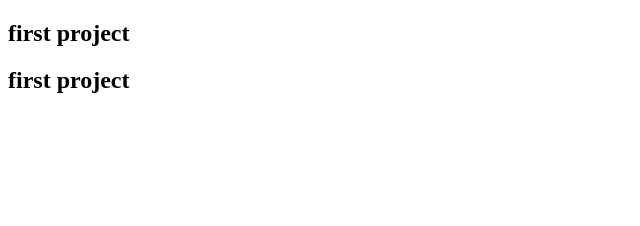
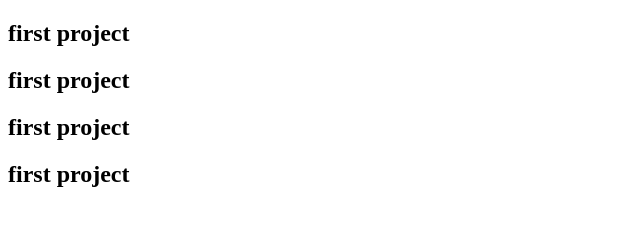
Before and after one commit to abin-54455/intership-1, a plain HTML site: page index.html in a window 1280 px wide. Shown: the whole page, without its empty margins (0-640 px from the left). Drawn offline with Linux system fonts and the light colour scheme.

Commit message:
update message

```diff
--- a/index.html
+++ b/index.html
@@ -8,5 +8,8 @@
 <body>
     <h2>first project</h2>
     <h2>first project</h2>
+    <h2>first project</h2>
+    <h2>first project</h2>
+
 </body>
 </html>
```
